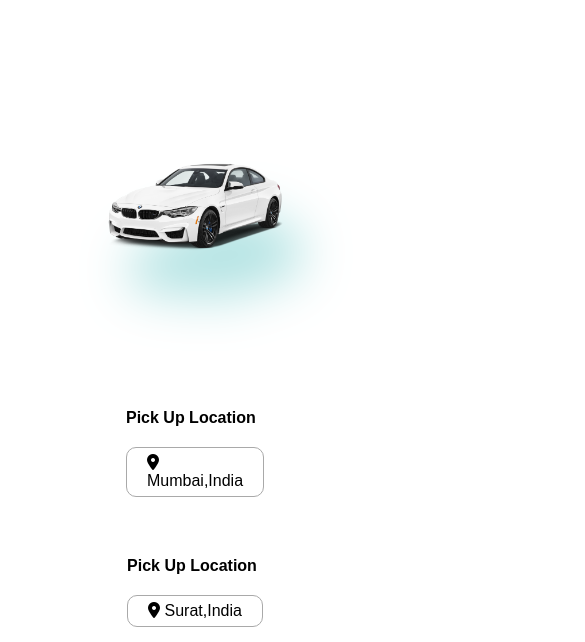
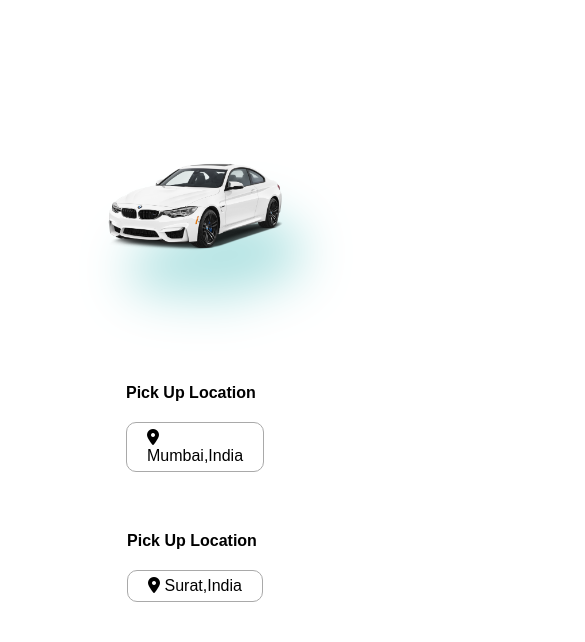
Before and after one commit to Rishabh84363/New-car-rental, a plain HTML site: page index.html in a window 390 px wide. Shown: the part 882-1524 px from the top of the page, 585 px wide, since content can reach past the window. Drawn offline with Linux system fonts and the light colour scheme.

Commit message:
Update index.html

```diff
--- a/index.html
+++ b/index.html
@@ -38,11 +38,11 @@
             }
 
             .loc-sec .main-sec{
-                padding: 700px;
+                padding: 675px;
                 flex-direction: column;
             }
             .car-sec{
-                padding-top: 850px;
+                padding-top: 950px;
             }
            .support-sec{
                 padding-top: 1950px;
```
